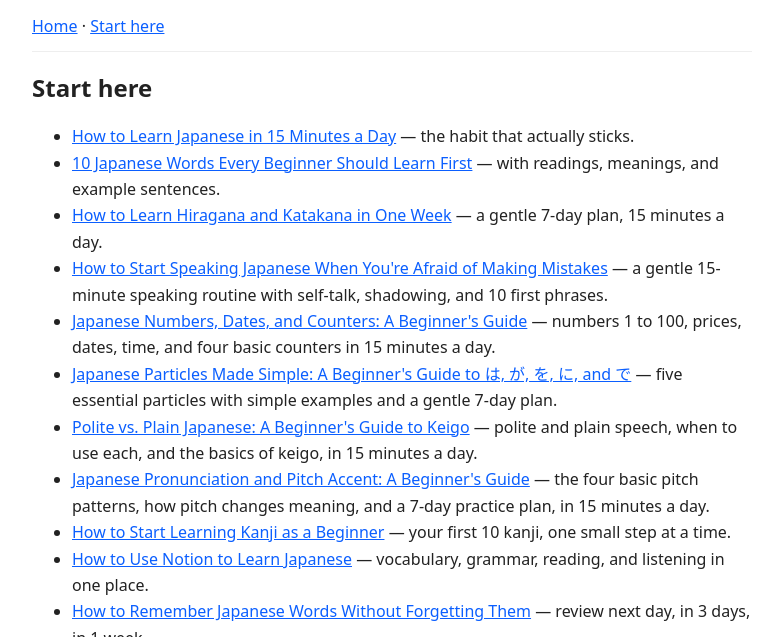
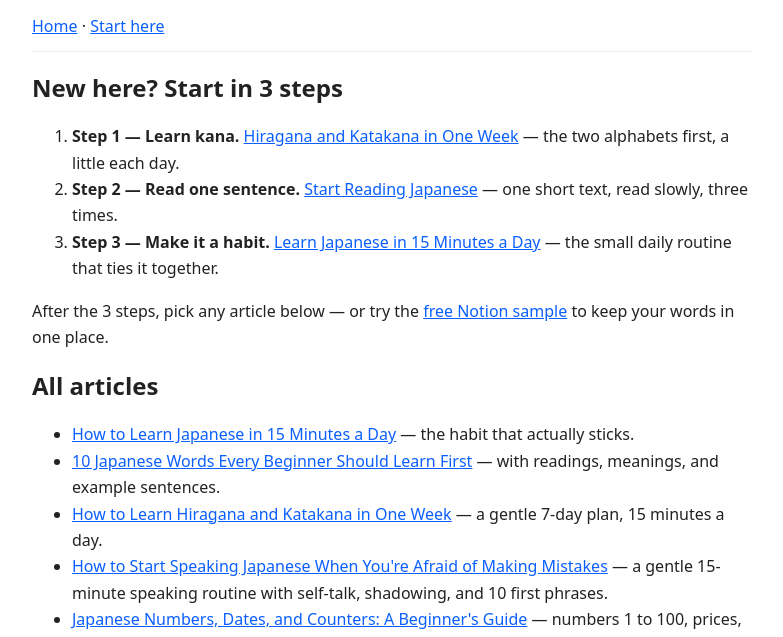
Before and after one commit to learnjapaneseslowly/blog, a plain HTML site: page index.html in a window 1280 px wide. Shown: the part 163-800 px from the top of the page, without its empty margins (248-1031 px from the left). Drawn offline with Linux system fonts and the light colour scheme.

Commit message:
Add Start in 3 steps guide to homepage

```diff
--- a/index.html
+++ b/index.html
@@ -16,7 +16,14 @@
 <nav><a href="/">Home</a> · <a href="/posts/learn-japanese-15-minutes-a-day.html">Start here</a></nav>
 </header>
 <main>
-<h2>Start here</h2>
+<h2>New here? Start in 3 steps</h2>
+<ol>
+<li><strong>Step 1 — Learn kana.</strong> <a href="/posts/learn-hiragana-katakana-one-week.html">Hiragana and Katakana in One Week</a> — the two alphabets first, a little each day.</li>
+<li><strong>Step 2 — Read one sentence.</strong> <a href="/posts/read-japanese-beginners.html">Start Reading Japanese</a> — one short text, read slowly, three times.</li>
+<li><strong>Step 3 — Make it a habit.</strong> <a href="/posts/learn-japanese-15-minutes-a-day.html">Learn Japanese in 15 Minutes a Day</a> — the small daily routine that ties it together.</li>
+</ol>
+<p>After the 3 steps, pick any article below — or try the <a href="https://app.notion.com/p/41d263e6dfc281a7bccbcd29b4f281f0?pvs=204">free Notion sample</a> to keep your words in one place.</p>
+<h2>All articles</h2>
 <ul>
 <li><a href="/posts/learn-japanese-15-minutes-a-day.html">How to Learn Japanese in 15 Minutes a Day</a> — the habit that actually sticks.</li>
 <li><a href="/posts/10-japanese-words-beginners.html">10 Japanese Words Every Beginner Should Learn First</a> — with readings, meanings, and example sentences.</li>
```
